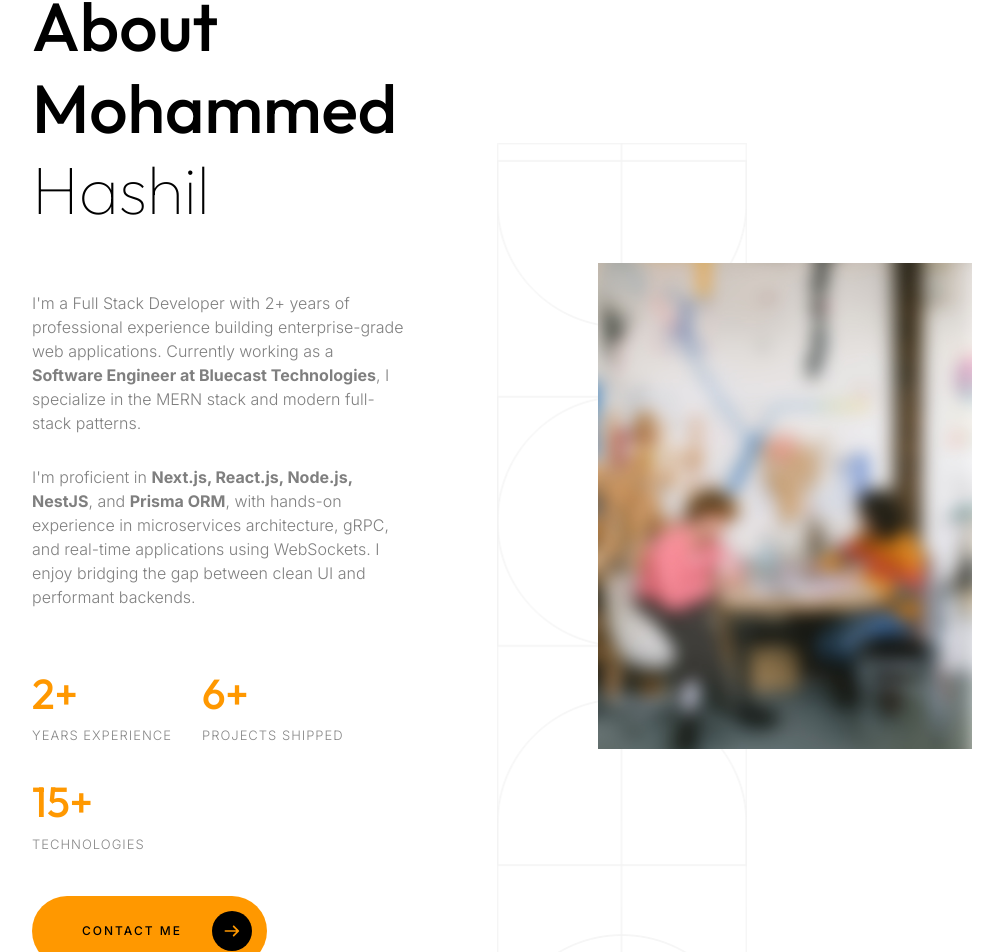
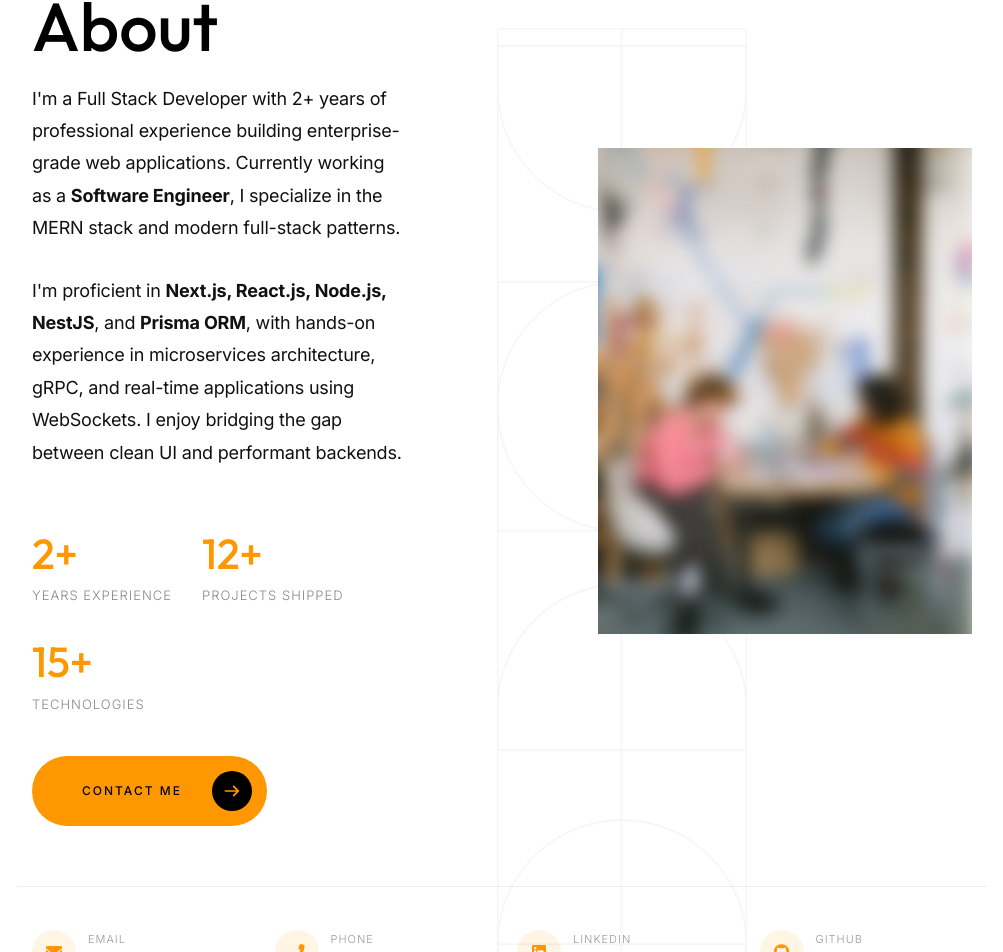
Before and after one commit to Hashil-ck/hashil-portfolio, a Next.js app: page / in a window 1280 px wide. Shown: the part 934-1886 px from the top of the page, without its empty margins (138-1141 px from the left). Built offline with nearby package versions, Linux system fonts and the light colour scheme.

Commit message:
icon animation

```diff
--- a/app/components/Footer.tsx
+++ b/app/components/Footer.tsx
@@ -34,31 +34,21 @@ export default function Footer() {
                   <ul className="mil-menu-list mil-up mil-mb-60">
                     <li><a href="mailto:hashilhashy007@gmail.com" className="mil-light-soft">hashilhashy007@gmail.com</a></li>
                     <li><a href="tel:+919946734217" className="mil-light-soft">+91 9946734217</a></li>
-                    <li><a href="https://github.com/Hashil-ck" target="_blank" className="mil-light-soft">GitHub — Hashil-ck</a></li>
-                    <li><a href="#." className="mil-light-soft">Malappuram, Kerala</a></li>
+                    <li><a href="#." className="mil-light-soft">Kerala, India</a></li>
                   </ul>
                 </div>
               </div>
             </div>
           </div>
 
-          <div className="row justify-content-between flex-sm-row-reverse">
-            <div className="col-md-7 col-lg-6">
-              <div className="row justify-content-between">
-                <div className="col-md-6 col-lg-5 mil-mb-60">
-                  <h6 className="mil-muted mil-up mil-mb-30">Currently At</h6>
-                  <p className="mil-light-soft mil-up">Bluecast Technologies <span className="mil-no-wrap">Ernakulam, India</span></p>
+          <div className="mil-divider mil-mb-60"></div>
+
+          <div className="row align-items-center mil-up">
+            <div className="col-md-6 col-lg-6 mil-mb-30">
+              <p className="mil-light-soft" style={{ margin: 0 }}>© 2026 Mohammed Hashil. All Rights Reserved.</p>
             </div>
-                <div className="col-md-6 col-lg-5 mil-mb-60">
-                  <h6 className="mil-muted mil-up mil-mb-30">Education</h6>
-                  <p className="mil-light-soft mil-up">Bachelor of Computer Applications <span className="mil-no-wrap">Calicut University</span></p>
-                </div>
-              </div>
-            </div>
-            <div className="col-md-4 col-lg-6 mil-mb-60">
-              <div className="mil-vert-between">
-                <div className="mil-mb-30">
-                  <ul className="mil-social-icons mil-up">
+            <div className="col-md-6 col-lg-6 mil-mb-30">
+              <ul className="mil-social-icons" style={{ margin: 0, justifyContent: 'flex-end' }}>
                 <li>
                   <a href="https://github.com/Hashil-ck" target="_blank" className="social-icon" title="GitHub">
                     <i className="fab fa-github"></i>
@@ -75,14 +65,11 @@ export default function Footer() {
                   </a>
                 </li>
                 <li>
-                      <a href="#." className="social-icon" title="LinkedIn">
+                  <a href="https://www.linkedin.com/in/hashil-ck/" target="_blank" className="social-icon" title="LinkedIn">
                     <i className="fab fa-linkedin-in"></i>
                   </a>
                 </li>
               </ul>
-                </div>
-                <p className="mil-light-soft mil-up">© 2024 Mohammed Hashil. All Rights Reserved.</p>
-              </div>
             </div>
           </div>
         </div>
--- a/app/components/Preloader.tsx
+++ b/app/components/Preloader.tsx
@@ -5,9 +5,9 @@ export default function Preloader() {
     <div className="mil-preloader">
       <div className="mil-preloader-animation">
         <div className="mil-pos-abs mil-animation-1">
-          <p className="mil-h3 mil-muted mil-thin">Full Stack</p>
-          <p className="mil-h3 mil-muted">Developer</p>
-          <p className="mil-h3 mil-muted mil-thin">Portfolio</p>
+          <p className="mil-h3 mil-muted mil-thin">Software</p>
+          <p className="mil-h3 mil-muted">Engineer</p>
+          {/* <p className="mil-h3 mil-muted mil-thin">Portfolio</p> */}
         </div>
         <div className="mil-pos-abs mil-animation-2">
           <div className="mil-reveal-frame">
--- a/app/page.tsx
+++ b/app/page.tsx
@@ -104,7 +104,7 @@ export default function Home() {
                   <div className="row">
                     <div className="col-md-8 col-lg-6">
                       <p className="mil-light-soft mil-mb-60">
-                        Hi, I&apos;m <strong style={{ color: 'rgba(255,152,0,1)' }}>Mohammed Hashil</strong> — a Full Stack Developer with 2+ years of experience crafting scalable web applications. Proficient in the MERN stack, Next.js, NestJS, and modern backend patterns.
+                        Hi, I&apos;m <strong style={{ color: 'rgba(255,152,0,1)' }}>Mohammed Hashil</strong> — a Software Engineer
                       </p>
                     </div>
                   </div>
@@ -153,14 +153,14 @@ export default function Home() {
             <div className="container mil-p-120-30">
               <div className="row justify-content-between align-items-center">
                 <div className="col-lg-6 col-xl-5">
-                  <div className="mil-mb-90">
-                    <h2 className="mil-up mil-mb-60">
-                      About <br />Mohammed <span className="mil-thin">Hashil</span>
+                  <div className="">
+                    <h2 className="mil-up mil-mb-20">
+                      About
                     </h2>
-                    <p className="mil-up mil-mb-30">
-                      I&apos;m a Full Stack Developer with 2+ years of professional experience building enterprise-grade web applications. Currently working as a <strong>Software Engineer at Bluecast Technologies</strong>, I specialize in the MERN stack and modern full-stack patterns.
+                    <p className="mil-up mil-mb-30" style={{ color: '#111', fontSize: '18px', lineHeight: '1.8', fontWeight: 400, letterSpacing: '-0.2px' }}>
+                      I&apos;m a Full Stack Developer with 2+ years of professional experience building enterprise-grade web applications. Currently working as a <strong>Software Engineer</strong>, I specialize in the MERN stack and modern full-stack patterns.
                     </p>
-                    <p className="mil-up mil-mb-60">
+                    <p className="mil-up mil-mb-60" style={{ color: '#111', fontSize: '18px', lineHeight: '1.8', fontWeight: 400, letterSpacing: '-0.2px' }}>
                       I&apos;m proficient in <strong>Next.js, React.js, Node.js, NestJS</strong>, and <strong>Prisma ORM</strong>, with hands-on experience in microservices architecture, gRPC, and real-time applications using WebSockets. I enjoy bridging the gap between clean UI and performant backends.
                     </p>
 
@@ -175,7 +175,7 @@ export default function Home() {
                           <p style={{ fontSize: '13px', textTransform: 'uppercase', letterSpacing: '1px', color: '#888' }}>Years Experience</p>
                         </div>
                         <div>
-                          <h3 style={{ color: 'rgba(255,152,0,1)', marginBottom: '4px' }}>6+</h3>
+                          <h3 style={{ color: 'rgba(255,152,0,1)', marginBottom: '4px' }}>12+</h3>
                           <p style={{ fontSize: '13px', textTransform: 'uppercase', letterSpacing: '1px', color: '#888' }}>Projects Shipped</p>
                         </div>
                         <div>
@@ -218,7 +218,6 @@ export default function Home() {
                 {[
                   { icon: 'fas fa-envelope', label: 'Email', value: 'hashilhashy007@gmail.com', href: 'mailto:hashilhashy007@gmail.com' },
                   { icon: 'fas fa-phone', label: 'Phone', value: '+91 9946734217', href: 'tel:+919946734217' },
-                  { icon: 'fas fa-map-marker-alt', label: 'Location', value: 'Malappuram, Kerala', href: '#.' },
                   { icon: 'fab fa-linkedin', label: 'LinkedIn', value: 'Hashil-ck', href: 'https://www.linkedin.com/in/hashil-ck/' },
                   { icon: 'fab fa-github', label: 'GitHub', value: 'Hashil-ck', href: 'https://github.com/Hashil-ck' },
                 ].map((item) => (
```
Lines whose indentation alone changed are shown as unchanged.
